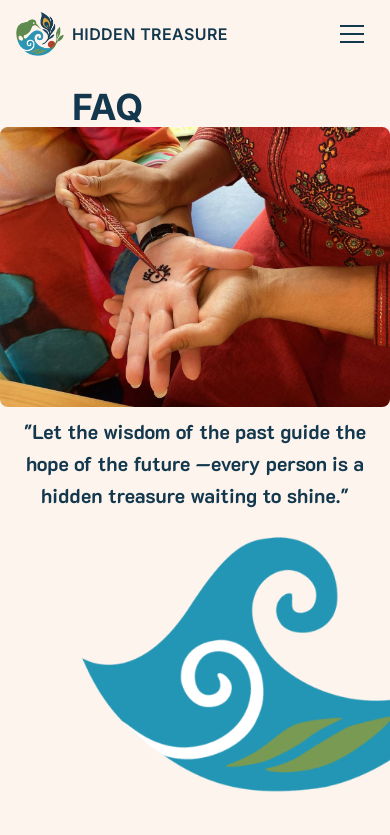
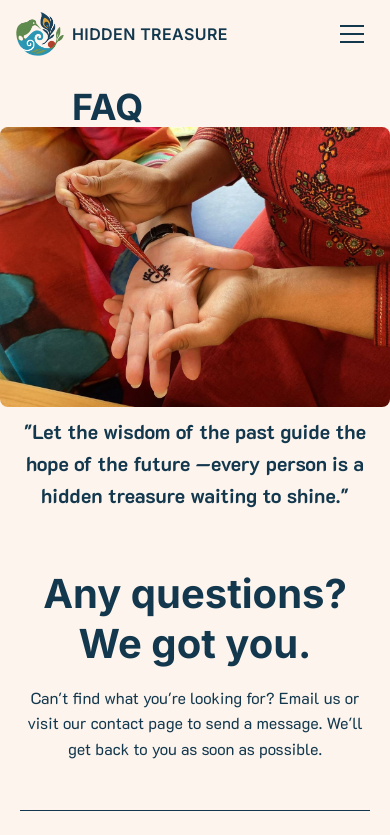
Before and after one commit to UoaWDCC/hidtreas, a Next.js app: page /faq in a window 390 px wide. Shown: the top 835 px of the page. Built offline with nearby package versions, Linux system fonts and the light colour scheme.

Commit message:
style: removed wave image for mobile and tablet devices

```diff
--- a/src/components/faq/HeroSection.tsx
+++ b/src/components/faq/HeroSection.tsx
@@ -4,8 +4,8 @@ import heroImage from '@/assets/faqheroimage.jpg'
 
 export default function HeroSection() {
   return (
-    <div className="relative min-h-[80vh] overflow-x-clip ">
-      <div className="absolute bottom-[-90px] right-[-80px] w-[100%] h-[70%] md:right-[-90px] md:bottom-[-120px] md:h-[100%] ">
+    <div className="relative h-50 md:min-h-[80vh] overflow-x-clip">
+      <div className="absolute bottom-[-90px] right-[-80px] w-[100%] h-[70%] md:right-[-90px] md:bottom-[-120px] md:h-[100%] hidden xl:block ">
         <Image
           src={waveBackground}
           alt="Blue Wave with white koru and leaves"
@@ -28,8 +28,8 @@ export default function HeroSection() {
           </div>
         </div>
       </div>
-      <div className="absolute pt-2 lg:left-30 lg:bottom-15">
-        <p className="text-xl font-bold text-center md:text-3xl sm:max-w-2xl w-auto px-2 md:px-0">
+      <div className="absolute pt-2 lg:left-30 lg:bottom-20">
+        <p className="text-xl font-bold text-center md:text-3xl sm:max-w-3xl w-auto px-2 md:px-0">
           "Let the wisdom of the past guide the hope of the future —every person is a hidden
           treasure waiting to shine."
         </p>
```
